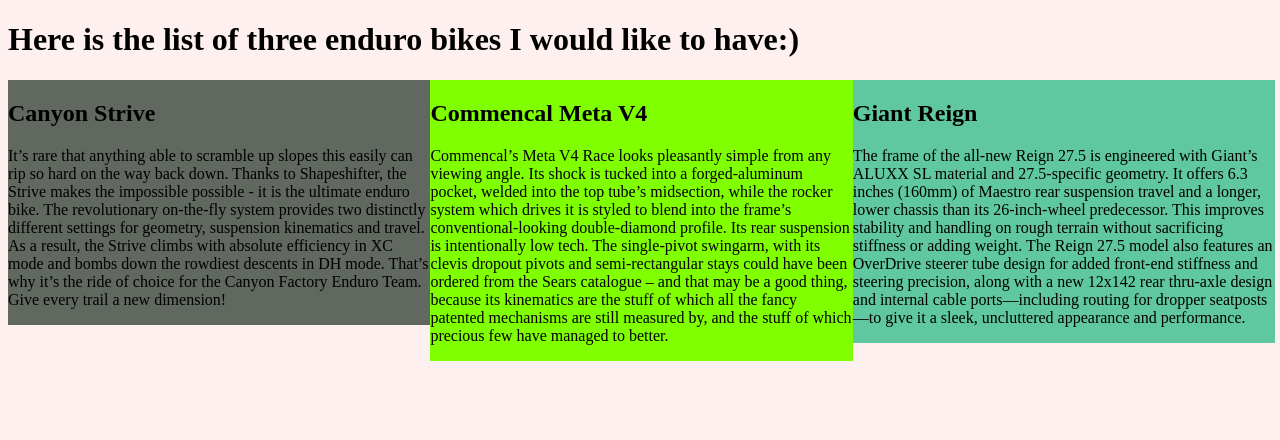
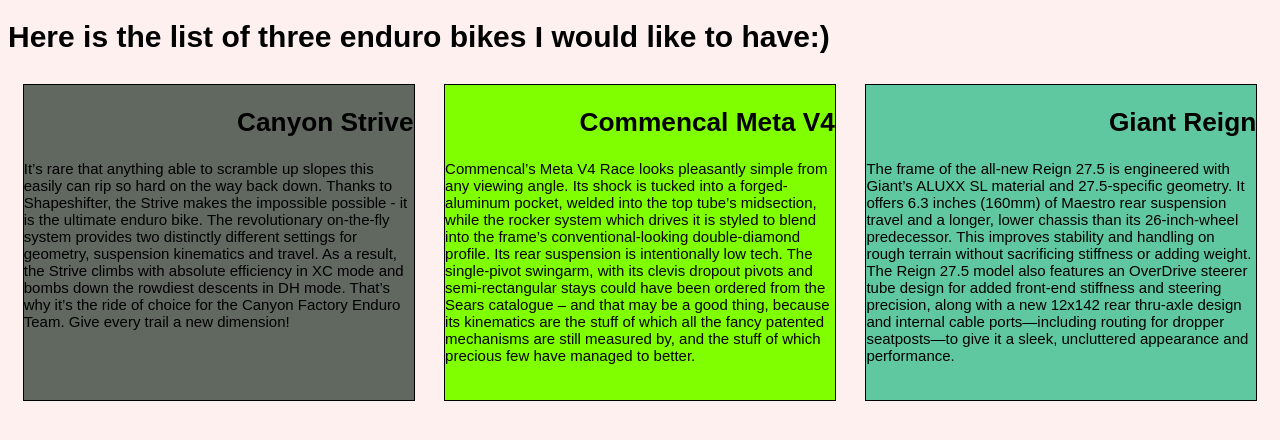
Before and after one commit to LukaszBigos/CourseraFrontEndCourse, a plain HTML site: page Module2Assignment/index.html in a window 1280 px wide. Drawn offline with Linux system fonts and the light colour scheme.

Commit message:
final state

```diff
--- a/Module2Assignment/css/styles.css
+++ b/Module2Assignment/css/styles.css
@@ -2,13 +2,20 @@
 Tablet view should appear only if the width of the browser window is between 768px and 991px, inclusively.
 Mobile view should appear only if the width of the browser is equal to or less than 767px.*/
 body {
+  display: block;
   background: #FFF0F0;
   box-sizing: border-box;
+  font-family: sans-serif;
+  font-size: 15px;
+}
+
+div {
   width: 100%;
 }
 
 section {
-
+  border: 1px solid;
+  box-sizing: border-box;
 }
 
 .canyon {
@@ -17,35 +24,56 @@
 
 .meta {
   background: #80FF00;
-  height: auto;
+
 }
 
 .reign {
   background: #60C8A0;
-  height: auto;
 }
 
-@media (min-width: 991px) {
+p {
+  margin-top: 75px;
+}
+
+h2 {
+  float: right;
+  font-size: 175%;
+
+}
+
+.wrapper {
+  display: flex;
+  justify-content: space-around;;
+  flex-direction: row;
+  flex-wrap: wrap;
+}
+
+@media (min-width: 992px) {
   .canyon, .meta, .reign {
-    width: 33%;
+    width: 31%;
     float: left;
-    height: auto;
+    min-height: 317px;
+    margin: 10px;
   }
 }
 
  @media(min-width: 768px) and (max-width: 991px) {
    .canyon, .meta {
-     width: 50%;
+     width: 47%;
      float: left;
-     clear: right;
+     min-height: 317px;
+     margin: 10px;
    }
    .reign {
-     margin-top: 300px;
-     padding-top: 50px;
+     overflow: hidden;
      width: 100%;
+     margin: 10px;
    }
  }
 
  @media(max-width: 767px) {
-
+   .canyon, .meta, .reign {
+     width: 100%;
+     margin: 10px 0;
+   }
  }
--- a/Module2Assignment/index.html
+++ b/Module2Assignment/index.html
@@ -3,16 +3,16 @@
 <html lang="en">
 <head>
   <meta charset="utf-8">
-
   <title>My three 3 mountain bikes</title>
   <meta name="description" content="The HTML5 Herald">
   <meta name="author" content="SitePoint">
-
   <link rel="stylesheet" href="css/styles.css">
 </head>
 
 <body>
+  <div>
     <h1>Here is the list of three enduro bikes I would like to have:)</h1>
+    <div class="wrapper">
       <section class="canyon">
       <h2>Canyon Strive</h2>
       <p>
@@ -47,6 +47,7 @@
         routing for dropper seatposts—to give it a sleek, uncluttered appearance and performance.
       </p>
       </section>
-  <script src="js/scripts.js"></script>
+    </div>
+  </div>
 </body>
 </html>
```
Lines whose indentation alone changed are shown as unchanged.
